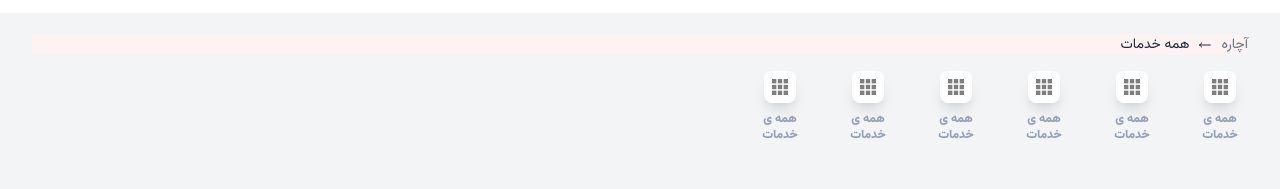
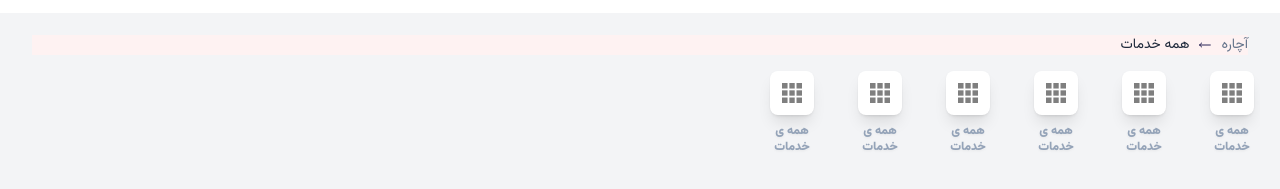
Before and after one commit to mhdix/achare, a website: page public/services.html in a window 1280 px wide. Shown: the part 61-250 px from the top of the page. Drawn offline with Linux system fonts and the light colour scheme.

Commit message:
fixed style

```diff
--- a/public/services.html
+++ b/public/services.html
@@ -130,14 +130,14 @@
         </header>
 
         <!-- content -->
-        <div class="space-y-4 m-auto  w-screen max-w-screen-xl mt-20 md:mt-24 px-8 ">
+        <div class="space-y-4 m-auto  w-screen max-w-screen-xl mt-16 md:mt-24">
             <!-- search -->
-        <div class="bg-white mt-11 overflow-hidden rounded-md border hidden">
+            <div class="bg-white mt-5 md:mt-11 overflow-hidden rounded-md border md:hidden mx-8">
                 <input  type="search" class="w-full px-4 py-3 " placeholder="جستجو">
             </div>
 
             <!-- link -->
-        <div class="text-xs md:text-sm bg-red-50 md:mt-24 flex gap-2 text-slate-500">
+            <div class="text-xs md:text-sm bg-red-50 md:mt-24 flex gap-2 text-slate-500 mx-8">
                 <p>آچاره</p>
                 <?xml version="1.0" class encoding="UTF-8" standalone="no"?> <svg viewBox="0 0 24 24" class="w-4" fill="none" xmlns="http://www.w3.org/2000/svg">
                     <path d="M20 12H4M4 12L7 9M4 12L7 15" stroke="#292556" stroke-width="1.5" stroke-linecap="round" stroke-linejoin="round"/>
@@ -146,42 +146,44 @@
             </div>
 
 
-        <div class="flex gap-8 overflow-x-scroll overflow-y-hidden pb-4 cursor-pointer">
+            <div class="overflow-hidden px-0 overflow-x-scroll mr-5 drop-shadow-sm">
+                <div class="flex gap-8 pb-4 cursor-pointer">
                     <div class="flex flex-col items-center gap-2 w-14 grow-0 shrink-0">
-                <div class="bg-white w-fit rounded-lg shadow-lg flex justify-center p-2 ">
-                    <img src="../assets/image/menubar.png" class="w-4 opacity-50" alt="">
+                        <div class="bg-white w-fit rounded-lg shadow-lg flex justify-center p-3 ">
+                            <img src="../assets/image/menubar.png" class="w-5 opacity-50" alt="">
                         </div>
                         <p class="text-xs text-slate-400 font-bold text-center">همه ی خدمات</p>
                     </div>
                     <div class="flex flex-col items-center gap-2 w-14 grow-0 shrink-0">
-                <div class="bg-white w-fit rounded-lg shadow-lg flex justify-center p-2 ">
-                    <img src="../assets/image/menubar.png" class="w-4 opacity-50" alt="">
+                        <div class="bg-white w-fit rounded-lg shadow-lg flex justify-center p-3 ">
+                            <img src="../assets/image/menubar.png" class="w-5 opacity-50" alt="">
                         </div>
                         <p class="text-xs text-slate-400 font-bold text-center">همه ی خدمات</p>
                     </div>
                     <div class="flex flex-col items-center gap-2 w-14 grow-0 shrink-0">
-                <div class="bg-white w-fit rounded-lg shadow-lg flex justify-center p-2 ">
-                    <img src="../assets/image/menubar.png" class="w-4 opacity-50" alt="">
+                        <div class="bg-white w-fit rounded-lg shadow-lg flex justify-center p-3 ">
+                            <img src="../assets/image/menubar.png" class="w-5 opacity-50" alt="">
                         </div>
                         <p class="text-xs text-slate-400 font-bold text-center">همه ی خدمات</p>
                     </div>
                     <div class="flex flex-col items-center gap-2 w-14 grow-0 shrink-0">
-                <div class="bg-white w-fit rounded-lg shadow-lg flex justify-center p-2 ">
-                    <img src="../assets/image/menubar.png" class="w-4 opacity-50" alt="">
+                        <div class="bg-white w-fit rounded-lg shadow-lg flex justify-center p-3 ">
+                            <img src="../assets/image/menubar.png" class="w-5 opacity-50" alt="">
                         </div>
                         <p class="text-xs text-slate-400 font-bold text-center">همه ی خدمات</p>
                     </div>
                     <div class="flex flex-col items-center gap-2 w-14 grow-0 shrink-0">
-                <div class="bg-white w-fit rounded-lg shadow-lg flex justify-center p-2 ">
-                    <img src="../assets/image/menubar.png" class="w-4 opacity-50" alt="">
+                        <div class="bg-white w-fit rounded-lg shadow-lg flex justify-center p-3 ">
+                            <img src="../assets/image/menubar.png" class="w-5 opacity-50" alt="">
                         </div>
                         <p class="text-xs text-slate-400 font-bold text-center">همه ی خدمات</p>
                     </div>
                     <div class="flex flex-col items-center gap-2 w-14 grow-0 shrink-0">
-                <div class="bg-white w-fit rounded-lg shadow-lg flex justify-center p-2 ">
-                    <img src="../assets/image/menubar.png" class="w-4 opacity-50" alt="">
+                        <div class="bg-white w-fit rounded-lg shadow-lg flex justify-center p-3 ">
+                            <img src="../assets/image/menubar.png" class="w-5 opacity-50" alt="">
                         </div>
                         <p class="text-xs text-slate-400 font-bold text-center">همه ی خدمات</p>
+                    </div>
                 </div>
 
             </div>
```
Also changed, not shown: public/build/tailwind.css. Lines whose indentation alone changed are shown as unchanged.
